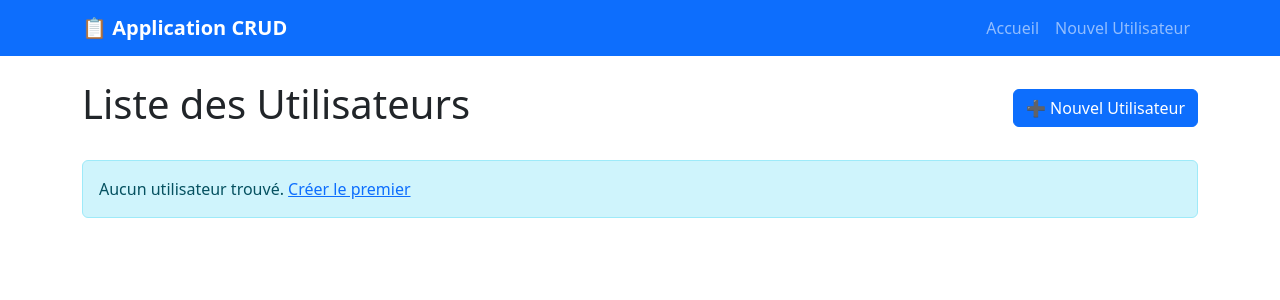
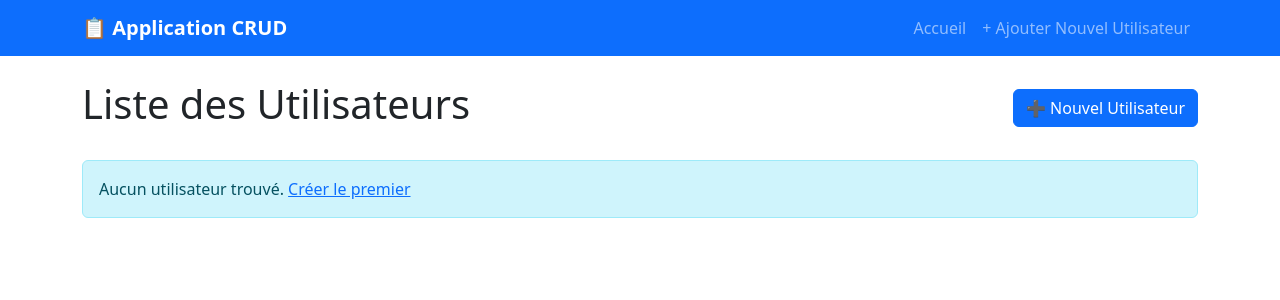
Before and after one commit to momode12/projet_devops, a Flask app: page / in a window 1280 px wide. Shown: the top 300 px of the page. Run offline with Flask 3, Linux system fonts and the light colour scheme.

Commit message:
test automatisation

```diff
--- a/templates/base.html
+++ b/templates/base.html
@@ -13,7 +13,7 @@
             <a class="navbar-brand" href="{{ url_for('index') }}">📋 Application CRUD</a>
             <div class="navbar-nav">
                 <a class="nav-link" href="{{ url_for('index') }}">Accueil</a>
-                <a class="nav-link" href="{{ url_for('create') }}">Nouvel Utilisateur</a>
+                <a class="nav-link" href="{{ url_for('create') }}">+ Ajouter Nouvel Utilisateur</a>
             </div>
         </div>
     </nav>
```
